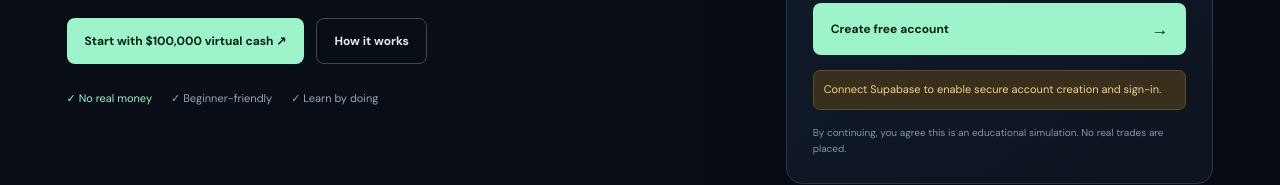
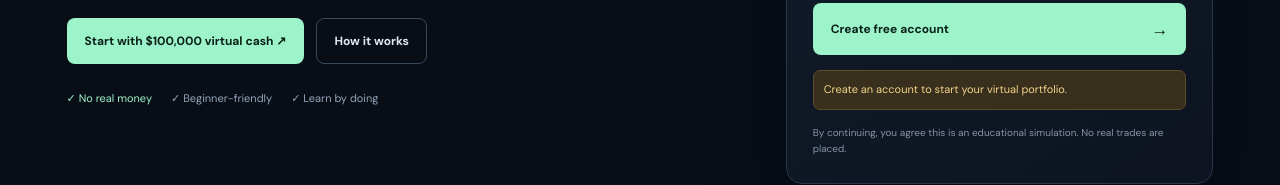
Before and after one commit to nick2146/byla-website, a Next.js app in the folder stock-simulator/: page / in a window 1280 px wide. Shown: the part 538-723 px from the top of the page. Built offline with nearby package versions, Linux system fonts and the light colour scheme.

Commit message:
Connect BYLA Markets signup and sign-in to Supabase Auth

```diff
--- a/stock-simulator/app/page.tsx
+++ b/stock-simulator/app/page.tsx
@@ -1,6 +1,7 @@
 "use client";
 
 import { useState } from "react";
+import { createClient } from "@/lib/supabase/client";
 
 const watchlist = [
   { symbol: "AAPL", name: "Apple", price: "Market quote required", change: "—" },
@@ -13,11 +14,20 @@ export default function Home() {
   const [mode, setMode] = useState<"signin" | "signup">("signup");
   const [email, setEmail] = useState("");
   const [password, setPassword] = useState("");
-  const [notice, setNotice] = useState("Connect Supabase to enable secure account creation and sign-in.");
+  const [notice, setNotice] = useState("Create an account to start your virtual portfolio.");
+  const [busy, setBusy] = useState(false);
+  const [userEmail, setUserEmail] = useState("");
 
   async function submitAuth(event: React.FormEvent<HTMLFormElement>) {
     event.preventDefault();
-    setNotice("Authentication is not connected yet. Configure Supabase and the server auth routes before enabling account creation.");
+    setBusy(true);
+    setNotice("");
+    const supabase = createClient();
+    const result = mode === "signup" ? await supabase.auth.signUp({ email, password }) : await supabase.auth.signInWithPassword({ email, password });
+    setBusy(false);
+    if (result.error) { setNotice(result.error.message); return; }
+    if (mode === "signup" && !result.data.session) { setNotice("Check your email to confirm your account, then sign in."); return; }
+    if (result.data.user) { setUserEmail(result.data.user.email ?? email); setNotice("Signed in. Your virtual portfolio will be loaded from your account."); }
   }
 
   return (
@@ -46,9 +56,9 @@ export default function Home() {
           <form onSubmit={submitAuth}>
             <label>Email address<input type="email" autoComplete="email" required value={email} onChange={e => setEmail(e.target.value)} placeholder="you@example.com" /></label>
             <label>Password<input type="password" autoComplete={mode === "signup" ? "new-password" : "current-password"} minLength={8} required value={password} onChange={e => setPassword(e.target.value)} placeholder="At least 8 characters" /></label>
-            <button className="button primary full" type="submit">{mode === "signup" ? "Create free account" : "Sign in"} <span>→</span></button>
+            <button className="button primary full" type="submit" disabled={busy}>{busy ? "Please wait…" : mode === "signup" ? "Create free account" : "Sign in"} <span>→</span></button>
           </form>
-          <p className="notice" role="status">{notice}</p>
+          <p className="notice" role="status">{notice}</p>{userEmail && <p className="signed-in">Signed in as {userEmail}</p>}
           <p className="legal">By continuing, you agree this is an educational simulation. No real trades are placed.</p>
         </aside>
       </section>
```
